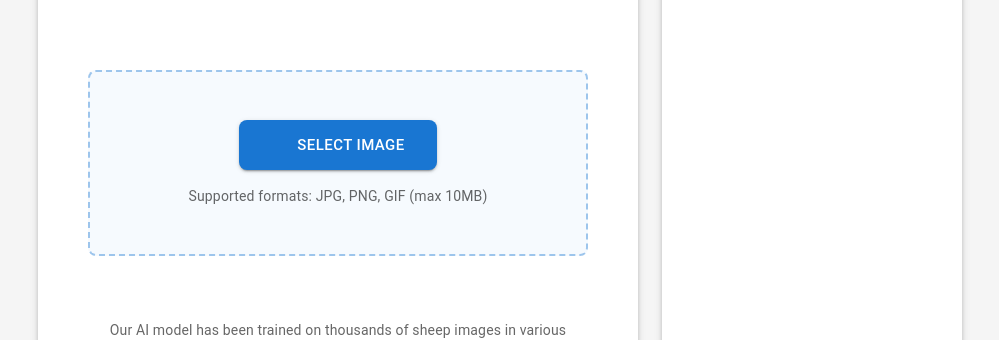
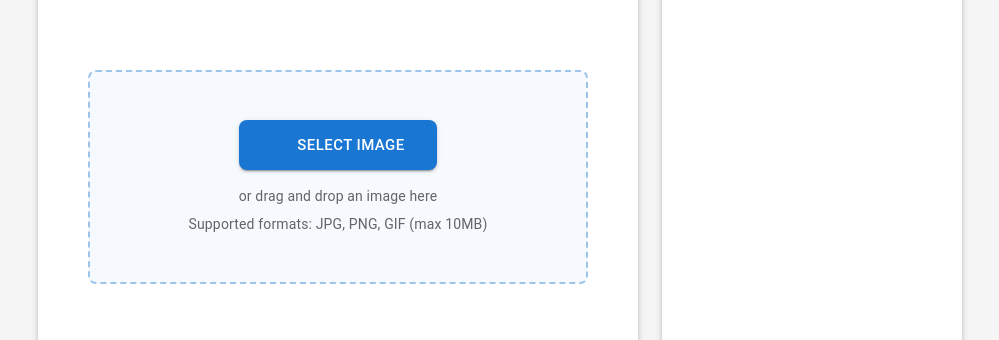
Before and after one commit to Sithell/sheep-counter-ui, a React (Vite) app: page / in a window 1280 px wide. Shown: the part 272-612 px from the top of the page, without its empty margins (140-1139 px from the left). Built offline with nearby package versions, Linux system fonts and the light colour scheme; no server answers; some icons are missing.

Commit message:
drag n drop image

```diff
--- a/src/pages/JobPage.tsx
+++ b/src/pages/JobPage.tsx
@@ -40,6 +40,8 @@ export default function JobPage() {
   const [totalPages, setTotalPages] = useState(1);
   const jobsPerPage = 5;
   const pollingInterval = useRef<NodeJS.Timeout>();
+  const [isDragging, setIsDragging] = useState(false);
+  const fileInputRef = useRef<HTMLInputElement>(null);
 
   // Function to check if job status is final
   const isFinalStatus = (status: JobStatus) => {
@@ -131,6 +133,41 @@ export default function JobPage() {
     } finally {
       setIsUploading(false);
     }
+  };
+
+  const handleDragEnter = (e: React.DragEvent) => {
+    e.preventDefault();
+    e.stopPropagation();
+    setIsDragging(true);
+  };
+
+  const handleDragLeave = (e: React.DragEvent) => {
+    e.preventDefault();
+    e.stopPropagation();
+    setIsDragging(false);
+  };
+
+  const handleDragOver = (e: React.DragEvent) => {
+    e.preventDefault();
+    e.stopPropagation();
+  };
+
+  const handleDrop = async (e: React.DragEvent) => {
+    e.preventDefault();
+    e.stopPropagation();
+    setIsDragging(false);
+
+    const files = e.dataTransfer.files;
+    if (files.length > 0) {
+      const file = files[0];
+      if (file.type.startsWith('image/')) {
+        await handleFileUpload({ target: { files: [file] } } as React.ChangeEvent<HTMLInputElement>);
+      }
+    }
+  };
+
+  const handleButtonClick = () => {
+    fileInputRef.current?.click();
   };
 
   if (loading) {
@@ -260,42 +297,52 @@ export default function JobPage() {
 
                 <Box
                   sx={{
-                    border: '2px dashed rgba(25, 118, 210, 0.4)',
+                    border: '2px dashed',
+                    borderColor: isDragging ? 'primary.main' : 'rgba(25, 118, 210, 0.4)',
                     borderRadius: 2,
                     p: 6,
                     width: '100%',
                     maxWidth: 500,
                     textAlign: 'center',
-                    backgroundColor: 'rgba(25, 118, 210, 0.04)',
+                    backgroundColor: isDragging ? 'rgba(25, 118, 210, 0.08)' : 'rgba(25, 118, 210, 0.04)',
                     transition: 'all 0.2s ease',
                     '&:hover': {
                       borderColor: 'primary.main',
                       backgroundColor: 'rgba(25, 118, 210, 0.08)',
                     }
                   }}
+                  onDragEnter={handleDragEnter}
+                  onDragLeave={handleDragLeave}
+                  onDragOver={handleDragOver}
+                  onDrop={handleDrop}
                 >
                   <Button
                     variant="contained"
-                    component="label"
+                    component="span"
                     startIcon={<CloudUploadIcon />}
                     disabled={isUploading}
                     size="large"
                     sx={{ px: 4, py: 1.5, borderRadius: 2 }}
+                    onClick={handleButtonClick}
                   >
                     {isUploading ? (
                       <CircularProgress size={24} color="inherit" />
                     ) : (
                       'Select Image'
                     )}
-                    <input
-                      type="file"
-                      hidden
-                      accept="image/*"
-                      onChange={handleFileUpload}
-                    />
                   </Button>
+                  <input
+                    ref={fileInputRef}
+                    type="file"
+                    hidden
+                    accept="image/*"
+                    onChange={handleFileUpload}
+                  />
 
                   <Typography variant="body2" color="text.secondary" sx={{ mt: 2 }}>
+                    {isDragging ? 'Drop image here' : 'or drag and drop an image here'}
+                  </Typography>
+                  <Typography variant="body2" color="text.secondary" sx={{ mt: 1 }}>
                     Supported formats: JPG, PNG, GIF (max 10MB)
                   </Typography>
                 </Box>
```
